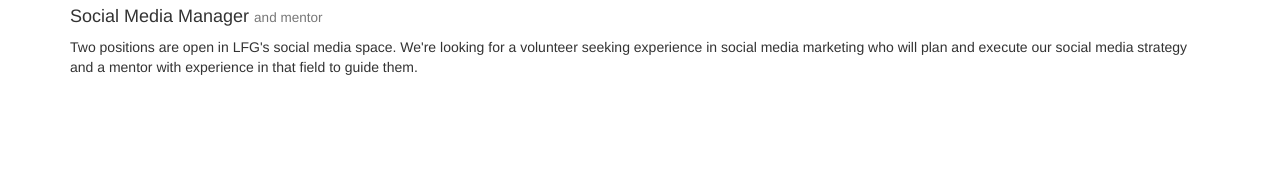
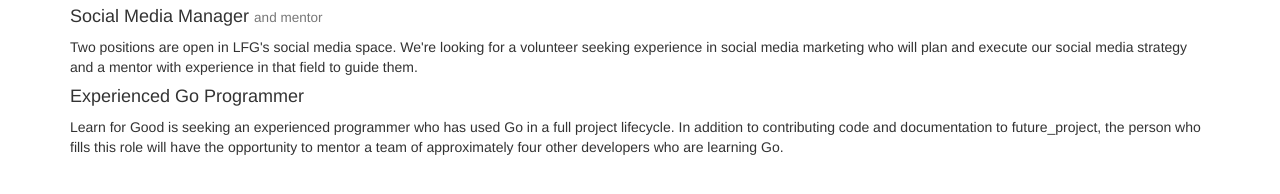
Before and after one commit to learnforgood/core-site, a plain HTML site: page roles.html in a window 1280 px wide. Shown: the part 162-356 px from the top of the page. Drawn offline with nearby package versions, Linux system fonts and the light colour scheme.

Commit message:
+Go programmer

```diff
--- a/roles.html
+++ b/roles.html
@@ -19,6 +19,12 @@
       in social media marketing who will plan and execute our social media strategy and a mentor with experience
       in that field to guide them.
       </p>
+      <h4>Experienced Go Programmer</h4>
+      <p>
+      Learn for Good is seeking an experienced programmer who has used Go in a full project lifecycle. In addition
+      to contributing code and documentation to future_project, the person who fills this role will have the opportunity
+      to mentor a team of approximately four other developers who are learning Go.
+      </p>
     </div>
     <script src="https://ajax.googleapis.com/ajax/libs/jquery/2.1.4/jquery.min.js"></script>
     <script src="https://cdnjs.cloudflare.com/ajax/libs/tether/1.4.0/js/tether.js"></script>
```
